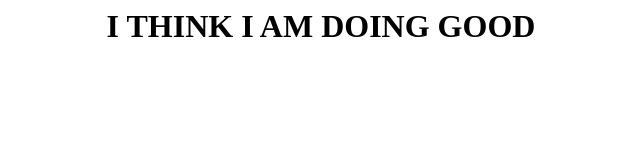
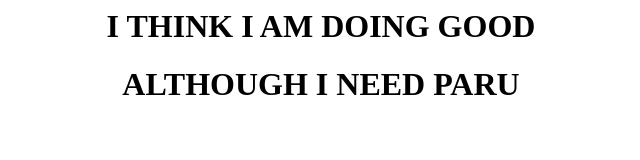
Before and after one commit to ShouravKG/rahamsir-s-GIT, a plain HTML site: page index.html in a window 1280 px wide. Shown: the whole page, without its empty margins (319-959 px from the left). Drawn offline with Linux system fonts and the light colour scheme.

Commit message:
Update index.html

```diff
--- a/index.html
+++ b/index.html
@@ -1 +1,2 @@
 <center><h1> I THINK I AM DOING GOOD </h1> </center>
+<center><h1> ALTHOUGH I NEED PARU </h1> </center>
```
